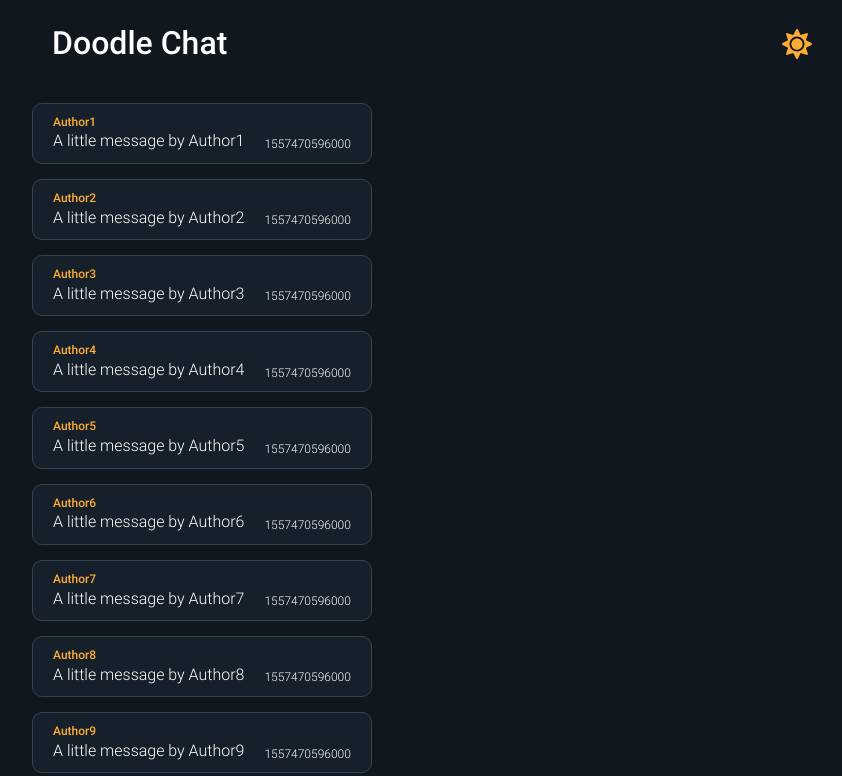
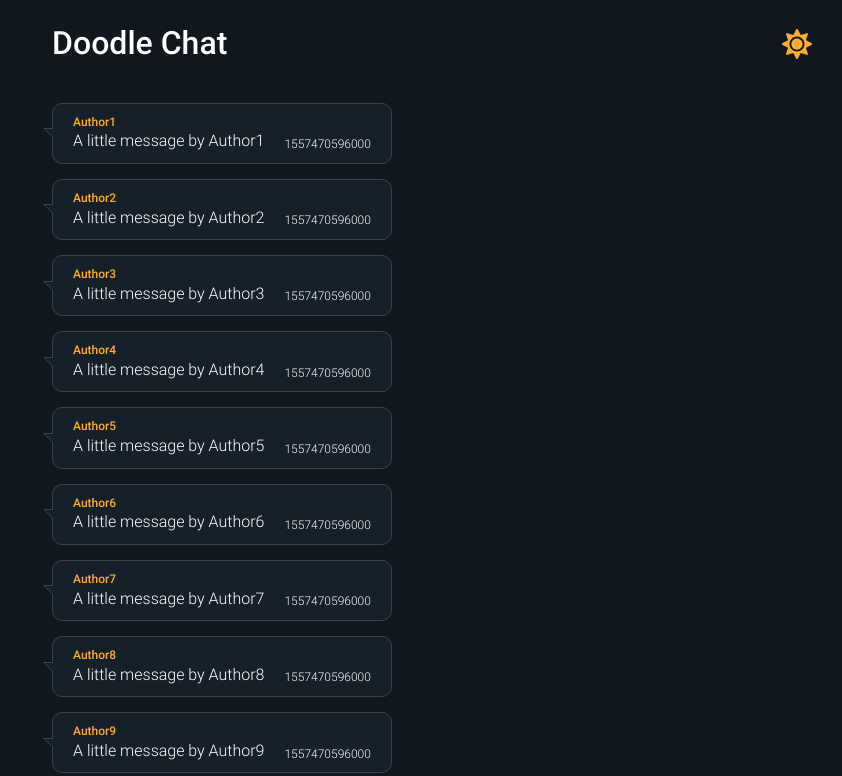
Before and after one commit to robinmetral/yaca, a React (Create React App) app: page / in a window 1280 px wide. Shown: the top 776 px of the page, without its empty margins (208-1050 px from the left). Built offline with nearby package versions, Linux system fonts and the light colour scheme.

Commit message:
Style Message as speech bubbles

```diff
--- a/src/components/Message.js
+++ b/src/components/Message.js
@@ -10,11 +10,51 @@ const Box = styled.div`
   background: ${({ theme }) => theme.box};
   max-width: 40rem;
   padding: 1rem 2rem;
-  margin-left: ${({ own }) => (own ? "auto" : "0")};
+  /* place left or right based on author and add space for speech bubbles */
+  margin-left: ${({ right }) => (right ? "auto" : "20px")};
+  margin-right: ${({ right }) => (right ? "20px" : "none")};
   border-radius: ${({ theme }) => theme.borderradius};
-  border: ${({ theme }) => theme.border}
+  border: ${({ theme }) => theme.border};
   display: flex;
   flex-direction: column;
+  /* positioning for speech bubbles */
+  position: relative;
+  /* speech bubbles */
+  &::before {
+    content: "";
+    position: absolute;
+    left: ${({ right }) => (right ? "auto" : "0")};
+    right: ${({ right }) => (right ? "0" : "auto")};
+    top: 50%;
+    width: 0;
+    height: 0;
+    border: 1rem solid transparent;
+    border-color: ${({ right, theme }) =>
+      right
+        ? `transparent transparent transparent ${theme.medium}`
+        : `transparent ${theme.medium} transparent transparent`};
+    border-width: ${({ right }) => (right ? "1rem 0 0 1rem" : "0 1rem 1rem 0")};
+    margin: ${({ right }) =>
+      right ? "-0.5rem -1rem auto auto" : "-0.5rem auto auto -1rem"};
+  }
+  &::after {
+    content: "";
+    position: absolute;
+    left: ${({ right }) => (right ? "auto" : "0")};
+    right: ${({ right }) => (right ? "0" : "auto")};
+    top: 50%;
+    width: 0;
+    height: 0;
+    border: 0.8rem solid transparent;
+    border-color: ${({ right, theme }) =>
+      right
+        ? `transparent transparent transparent ${theme.box}`
+        : `transparent ${theme.box} transparent transparent`};
+    border-width: ${({ right }) =>
+      right ? "0.8rem 0 0 0.8rem" : "0 0.8rem 0.8rem 0"};
+    margin: ${({ right }) =>
+      right ? "-0.4rem -0.8rem auto auto" : "-0.4rem auto auto -0.8rem"};
+  }
 `;
 
 const Author = styled.span`
@@ -37,7 +77,7 @@ const Time = styled.span`
 
 const Message = ({ message, author }) => (
   <Container>
-    <Box own={message.author === author ? true : false}>
+    <Box right={message.author === author ? true : false}>
       {message.author !== author && <Author>{message.author}</Author>}
       <Body>
         {message.message}
```
